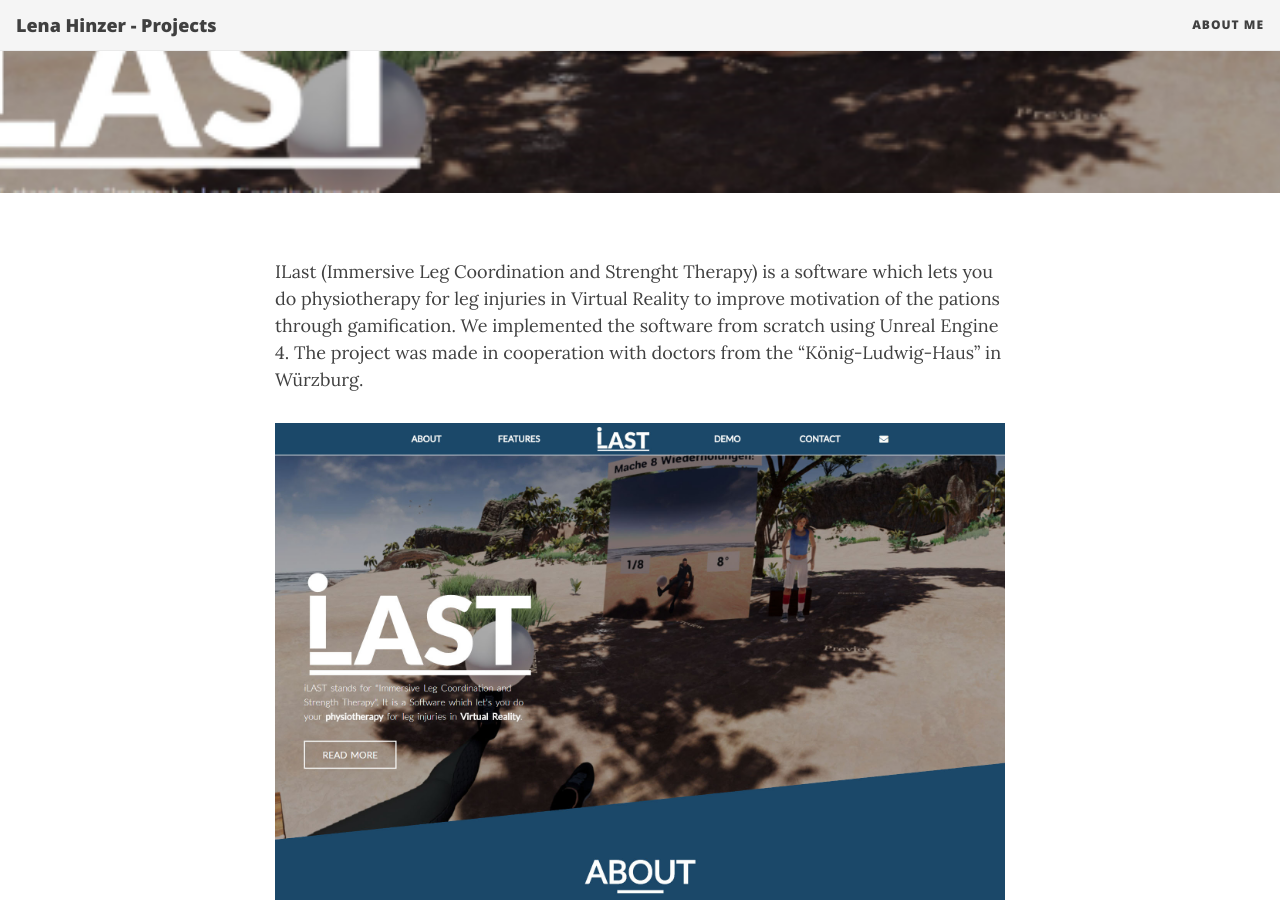
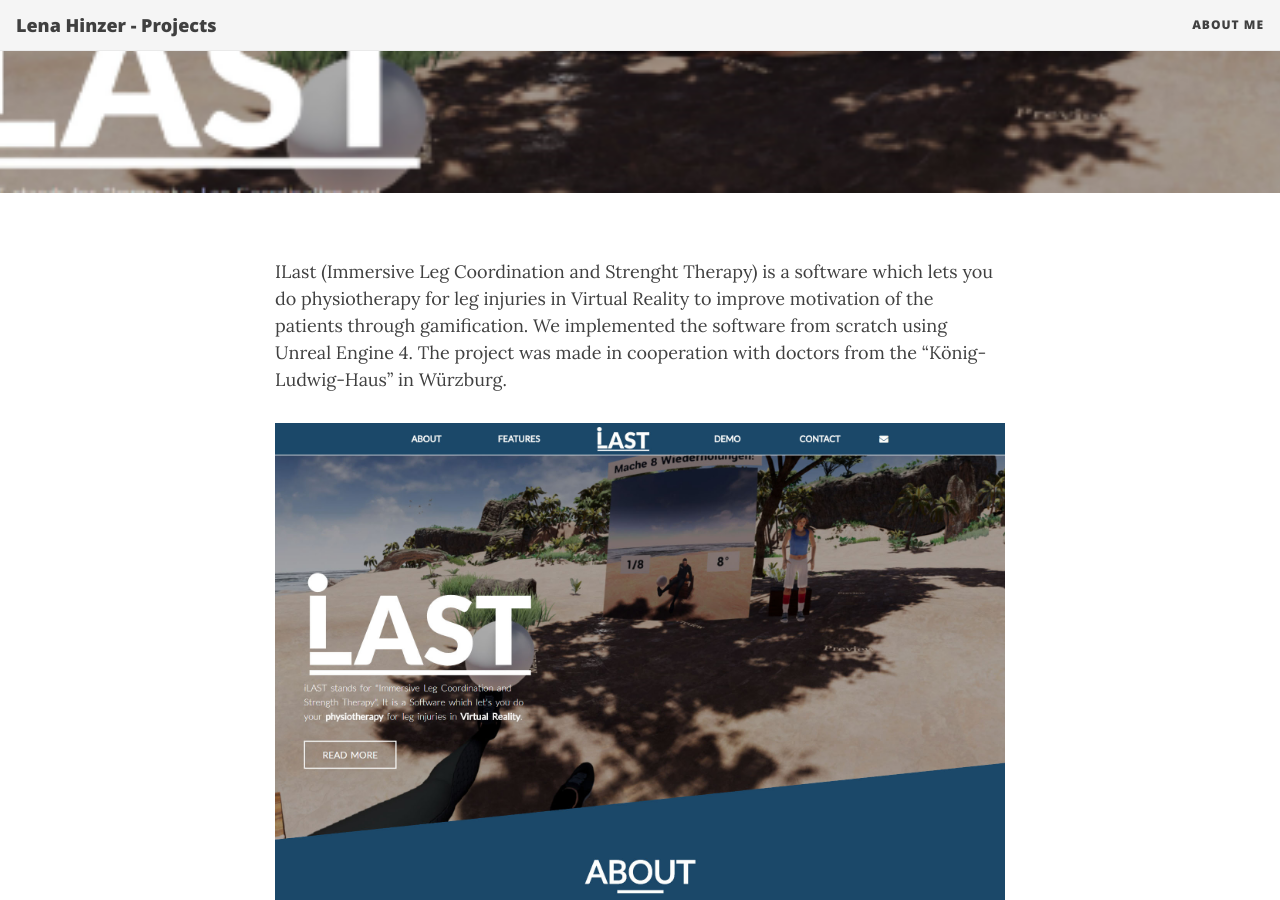
Before and after one commit to LenaHinzer/lenahinzer.github.io, a Jekyll site: the page built from _posts/2020-06-28-ILast.md, in a window 1280 px wide and 900 px high, scrolled down 340 px. Built offline with Jekyll 4.4.1, drawn with Linux system fonts in a browser that asks for light colours; nearby versions of some CDN libraries.

Commit message:
Spelling+Videotest

```diff
--- a/_posts/2020-06-28-ILast.md
+++ b/_posts/2020-06-28-ILast.md
@@ -7,6 +7,6 @@
 tags: [VR]
 ---
 
-ILast (Immersive Leg Coordination and Strenght Therapy) is a software which lets you do physiotherapy for leg injuries in Virtual Reality to improve motivation of the pations through gamification. We implemented the software from scratch using Unreal Engine 4. The project was made in cooperation with doctors from the "König-Ludwig-Haus" in Würzburg.
+ILast (Immersive Leg Coordination and Strenght Therapy) is a software which lets you do physiotherapy for leg injuries in Virtual Reality to improve motivation of the patients through gamification. We implemented the software from scratch using Unreal Engine 4. The project was made in cooperation with doctors from the "König-Ludwig-Haus" in Würzburg.
 
 ![](/assets/img/Project_ILast.jpg)
```
Also changed, not shown: _posts/2020-06-30-MBG.md (+1 -1 lines), _posts/2020-07-01-Thesis.md (+1 -1 lines).
